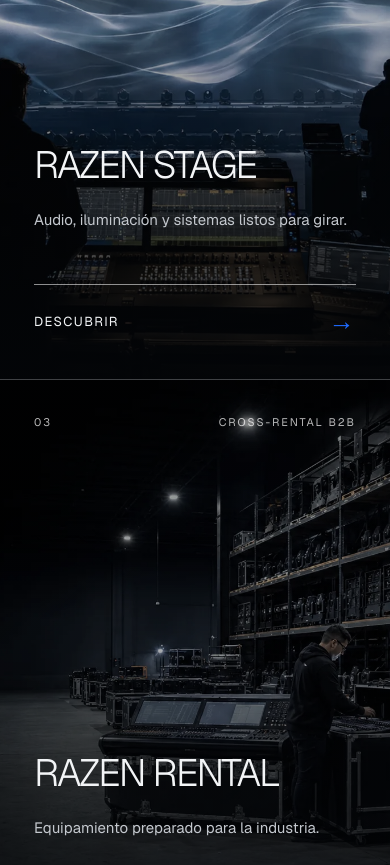
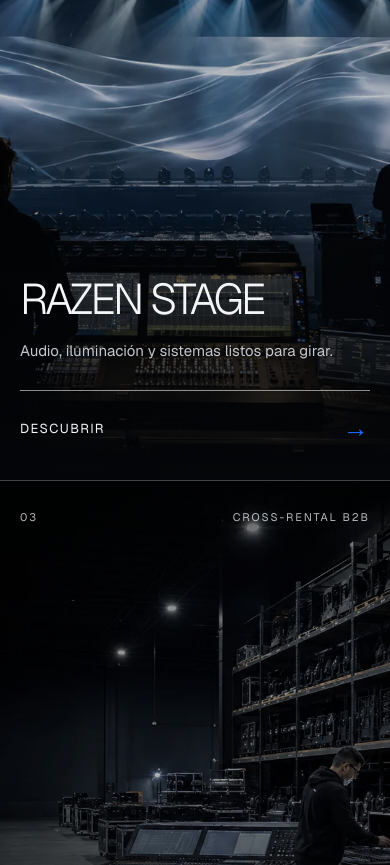
Before and after one commit to raimundozamora/razen-website, a Next.js app: page / in a window 390 px wide. Shown: the part 2140-3005 px from the top of the page. Built offline with nearby package versions, Linux system fonts and the light colour scheme.

Commit message:
Stack business divisions into horizontal scroll panels

```diff
--- a/app/globals.css
+++ b/app/globals.css
@@ -30,19 +30,21 @@ a:hover .arrow { transform:translateX(7px); }
 .businesses-intro { display:grid; grid-template-columns:.72fr 2.15fr .9fr; gap:55px; align-items:end; padding-bottom:80px; }
 .businesses-intro h2,.projects h2,.footer-cta h2,.division-intro h2 { margin:0; font-size:clamp(48px,6.2vw,96px); font-weight:300; letter-spacing:-.055em; line-height:.96; }
 .businesses-intro > p:last-child { color:var(--muted); font-size:17px; line-height:1.6; margin:0 0 5px; }
-.business-grid { width:100%; height:min(78vh,850px); min-height:650px; display:flex; overflow:hidden; }
-.business-card { flex:1; min-width:0; position:relative; overflow:hidden; border-right:1px solid rgba(255,255,255,.24); transition:flex .55s cubic-bezier(.22,.7,.2,1); }
-.business-card:last-child { border-right:0; }
+.business-grid { width:100%; height:auto; display:block; overflow:visible; isolation:isolate; }
+.business-card { width:100%; height:100svh; min-height:720px; display:block; position:sticky; top:0; overflow:hidden; border-bottom:1px solid rgba(255,255,255,.24); }
+.business-card:nth-child(1) { z-index:1; }
+.business-card:nth-child(2) { z-index:2; }
+.business-card:nth-child(3) { z-index:3; }
+.business-card:last-child { border-bottom:0; }
 .business-card > img { position:absolute; inset:0; width:100%; height:100%; object-fit:cover; transition:transform .8s cubic-bezier(.22,.7,.2,1),filter .5s; filter:saturate(.72) brightness(.8); }
-.business-card:hover { flex:1.13; }
 .business-card:hover > img { transform:scale(1.035); filter:saturate(.95) brightness(.93); }
-.business-shade { position:absolute; inset:0; background:linear-gradient(180deg,rgba(3,5,8,.2),rgba(3,5,8,.08) 40%,rgba(3,5,8,.9)); }
-.business-top { position:absolute; z-index:1; top:34px; left:34px; right:34px; display:flex; justify-content:space-between; color:rgba(255,255,255,.72); text-transform:uppercase; letter-spacing:.12em; }
+.business-shade { position:absolute; inset:0; background:linear-gradient(180deg,rgba(3,5,8,.3),rgba(3,5,8,.04) 42%,rgba(3,5,8,.93)); }
+.business-top { position:absolute; z-index:1; top:42px; left:4vw; right:4vw; display:flex; justify-content:space-between; color:rgba(255,255,255,.72); text-transform:uppercase; letter-spacing:.12em; }
 .business-top small { font-size:11px; }
-.business-copy { position:absolute; z-index:1; left:34px; right:34px; bottom:38px; }
-.business-copy strong { display:block; font-size:clamp(28px,2.7vw,50px); font-weight:350; letter-spacing:-.045em; white-space:nowrap; }
-.business-copy > small { display:block; min-height:48px; max-width:320px; margin:15px 0 28px; color:#c4c8ce; font-size:15px; line-height:1.55; }
-.business-copy > span { display:flex; justify-content:space-between; align-items:center; padding-top:17px; border-top:1px solid rgba(255,255,255,.55); font-size:13px; text-transform:uppercase; letter-spacing:.1em; }
+.business-copy { position:absolute; z-index:1; left:4vw; right:4vw; bottom:6vh; display:grid; grid-template-columns:1.25fr .75fr; column-gap:9vw; align-items:end; }
+.business-copy strong { grid-row:1 / 3; display:block; align-self:end; font-size:clamp(52px,7vw,118px); line-height:.9; font-weight:300; letter-spacing:-.06em; white-space:nowrap; }
+.business-copy > small { display:block; max-width:420px; margin:0 0 28px; color:#c4c8ce; font-size:17px; line-height:1.55; }
+.business-copy > span { display:flex; justify-content:space-between; align-items:center; padding-top:18px; border-top:1px solid rgba(255,255,255,.55); font-size:13px; text-transform:uppercase; letter-spacing:.1em; }
 
 .division-hero { height:100svh; min-height:720px; position:relative; overflow:hidden; display:flex; flex-direction:column; }
 .division-hero > img { position:absolute; inset:0; width:100%; height:100%; object-fit:cover; }
@@ -99,8 +101,11 @@ footer { background:#f0f2f4; color:#0b0d10; }
   .businesses-intro { grid-template-columns:1fr; gap:24px; padding-bottom:60px; }
   .businesses-intro > p:last-child { max-width:420px; }
   .business-grid { height:auto; min-height:0; display:block; }
-  .business-card { display:block; height:72vh; min-height:560px; border-right:0; border-bottom:1px solid rgba(255,255,255,.22); }
-  .business-copy strong { font-size:38px; }
+  .business-card { height:78svh; min-height:600px; position:relative; top:auto; border-bottom:1px solid rgba(255,255,255,.22); }
+  .business-top { top:28px; left:20px; right:20px; }
+  .business-copy { left:20px; right:20px; bottom:32px; display:block; }
+  .business-copy strong { font-size:clamp(38px,11vw,54px); line-height:1; white-space:normal; }
+  .business-copy > small { margin:18px 0 28px; font-size:15px; }
   .business-card:hover > img { transform:none; }
   .division-hero-copy { padding-bottom:90px; }
   .division-hero-copy h1 { font-size:clamp(55px,16vw,84px); }
```
